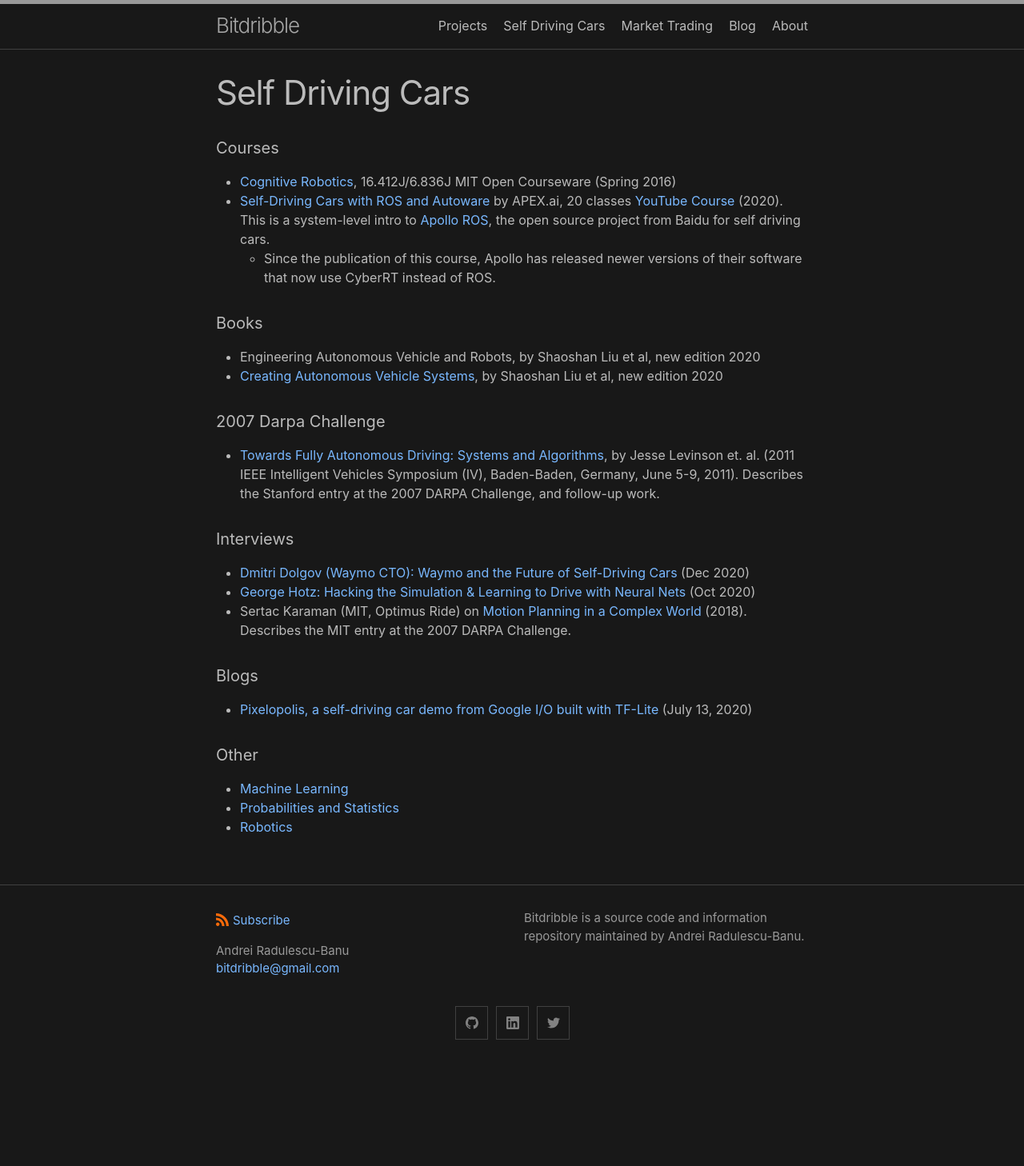
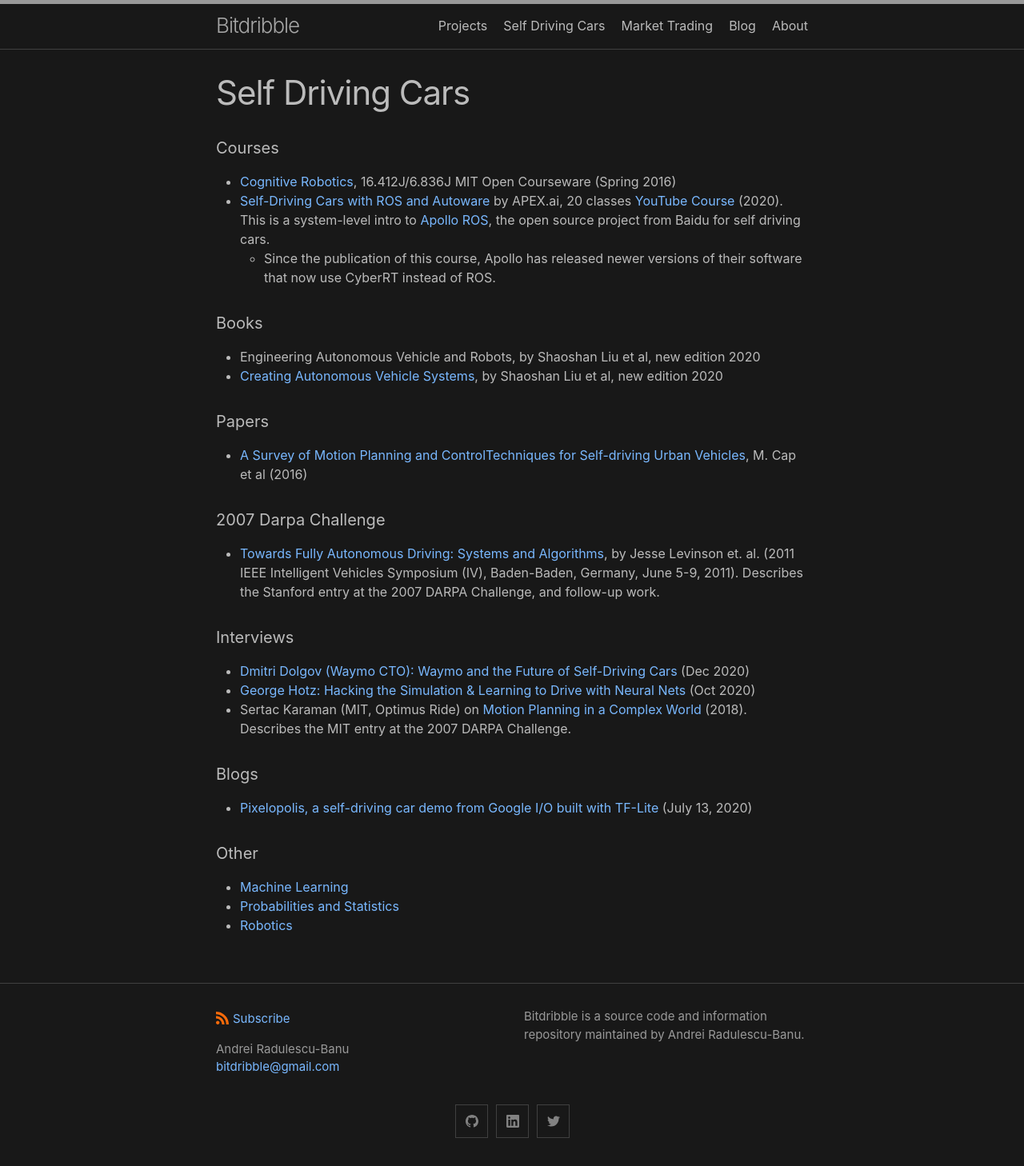
Before and after one commit to analytiq-hub/sigagent.github.io, a Jekyll site: the page built from self_driving_cars.md, in a window 1280 px wide. Shown: the whole page at 80% size. Built offline with Jekyll 4.4.1, drawn with Linux system fonts in a browser that asks for light colours; before the commit the page ends 1335 px from its top, so only the background shows below that.

Commit message:
*** empty log message ***

```diff
--- a/self_driving_cars.md
+++ b/self_driving_cars.md
@@ -10,6 +10,9 @@ title: Self Driving Cars
 #### Books
 * Engineering Autonomous Vehicle and Robots, by Shaoshan Liu et al, new edition 2020
 * [Creating Autonomous Vehicle Systems](https://innovate.ieee.org/wp-content/uploads/2020/03/MC-CAVS.pdf), by Shaoshan Liu et al, new edition 2020
+
+#### Papers
+* [A Survey of Motion Planning and ControlTechniques for Self-driving Urban Vehicles](https://arxiv.org/pdf/1604.07446.pdf), M. Cap et al (2016)
 
 #### 2007 Darpa Challenge
 * [Towards Fully Autonomous Driving: Systems and  Algorithms](https://cs.stanford.edu/people/teichman/papers/iv2011.pdf), by Jesse Levinson et. al. (2011 IEEE Intelligent Vehicles Symposium (IV), Baden-Baden, Germany, June 5-9, 2011). Describes the Stanford entry at the 2007 DARPA Challenge, and follow-up work.
```
